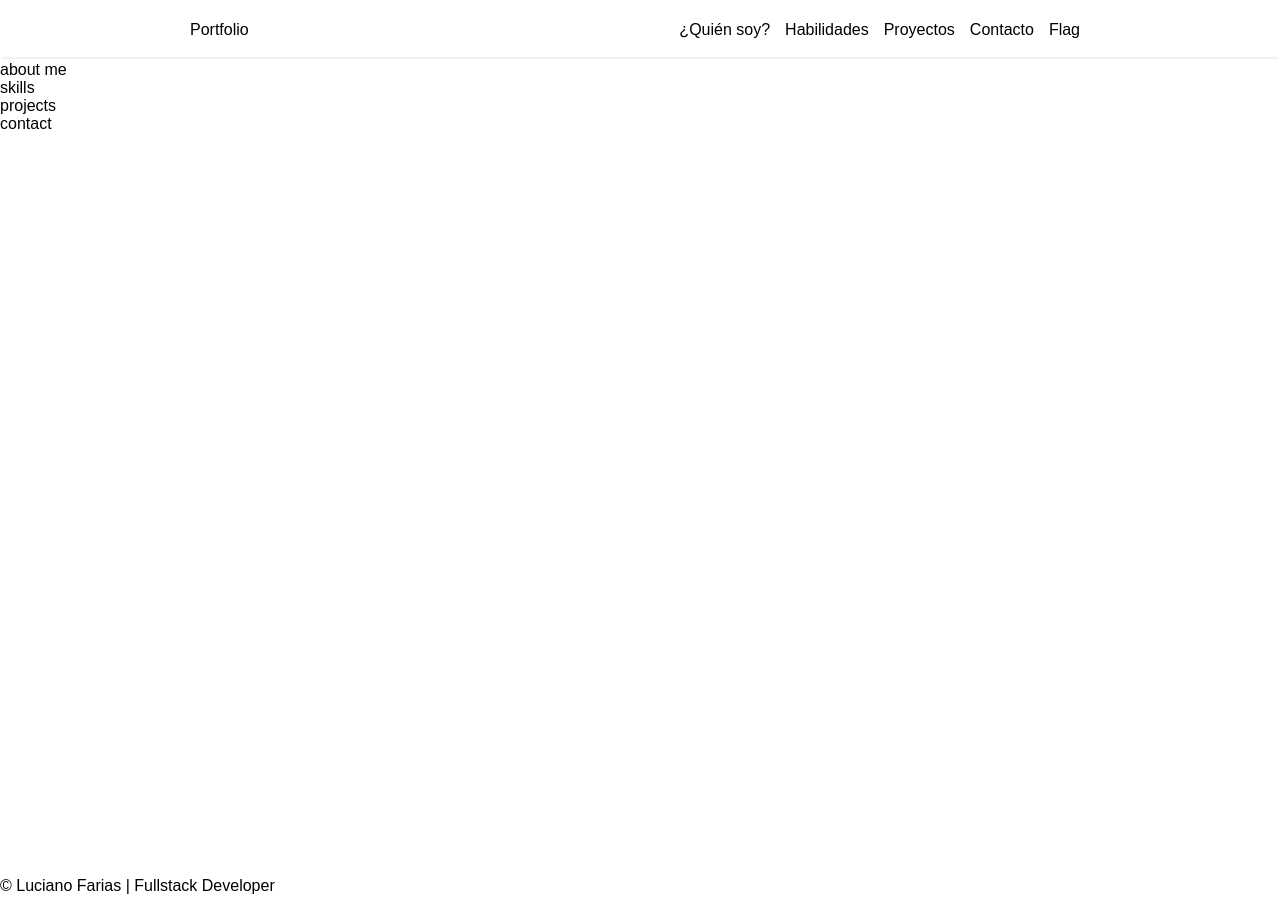
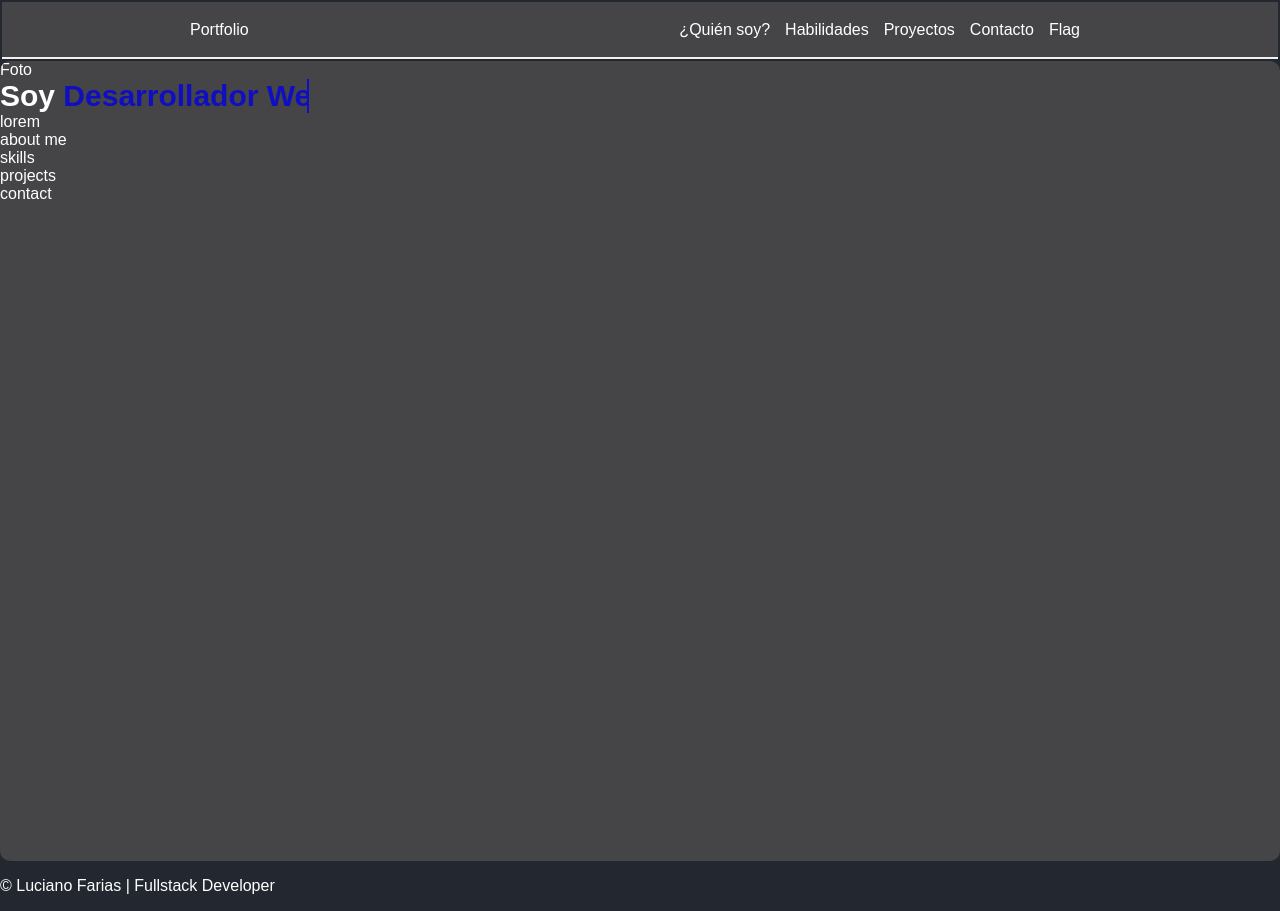
Before and after one commit to LucianooF/Portfolio, a React (Vite) app in the folder frontend/: page / in a window 1280 px wide. Built offline with nearby package versions, Linux system fonts and the light colour scheme.

Commit message:
title animation

```diff
--- a/frontend/src/App.css
+++ b/frontend/src/App.css
@@ -4,7 +4,7 @@
 }
 
 body{
-  background-color: #fff;
+  background-color: #454547;
   background: none;
   font-family: Noto Sans KR, Arial, sans-serif;
   font-size: 16px;
@@ -53,7 +53,8 @@ header {
 }
 
 .nav-section{
-  background-color: #fff;
+  /*background-color: #fff;*/
+  background-color: #454547;
   border-bottom: 2px solid #f1f1f1;
   position: sticky;
   scroll-behavior: smooth;
@@ -73,7 +74,7 @@ header {
 }
 
 .container-class {
-  background-color: #fff;
+  background-color: #454547;
   border-radius: 10px;
   max-width: 100%;
   min-height: 100vh;
@@ -96,3 +97,62 @@ header {
   text-align: -webkit-match-parent;
   unicode-bidi: isolate;
 }
+
+.text_dev_title:before {
+  font-size: 30px;
+  font-weight: 600;
+  content: "";
+  color: #0f0fc1;
+  top: 0;
+  left: 0;
+  height: 100%;
+  width: 100%;
+  background-color: #454547;
+  animation: animate 4s steps(12) infinite;
+}
+
+@keyframes animate {
+  40%, 60%{
+    left: 100%;
+  }
+  100%{
+    left: 0%;
+  }
+}
+
+.container-dev-title {
+  display: flex;
+  align-items: center;
+  margin: 0;
+  padding: 0;
+}
+.container-dev-title .text {
+  position: relative;
+  font-size: 30px;
+  font-weight: 600;
+}
+.container .text.first-text {
+  color: #fff;
+}
+.text.sec-text {
+  color: #0f0fc1;
+}
+.text.sec-text:before {
+  content: "";
+  position: absolute;
+  top: 0;
+  left: 0;
+  height: 100%;
+  width: 100%;
+  background-color: #454547;
+  border-left: 2px solid #0f0fc1;
+  animation: animate 4s steps(12) infinite;
+}
+@keyframes animate {
+  40%, 60%{
+    left: 100%;
+  }
+  100%{
+    left: 0%;
+  }
+}
--- a/frontend/src/App.tsx
+++ b/frontend/src/App.tsx
@@ -31,6 +31,14 @@ function App() {
         </div>
       </header>
       <main className='container-class'>
+        <div id='first_block'>
+          <div>Foto</div>
+          <div className='container-dev-title'>
+            <span className='text first-text'>Soy&nbsp; </span>
+            <span className='text sec-text'>Desarrollador Web</span>
+          </div>
+          <div>lorem</div>
+        </div>
         <div id='about_me'>about me</div>
         <div id='skills'>skills</div>
         <div id='projects'>projects</div>
--- a/frontend/src/index.css
+++ b/frontend/src/index.css
@@ -1,3 +1,4 @@
 body{
-  background-color: rgb(35 39 47 / var(--tw-bg-opacity));
+  color: #fff;
+  background-color: rgb(35, 39, 47);
 }
```
